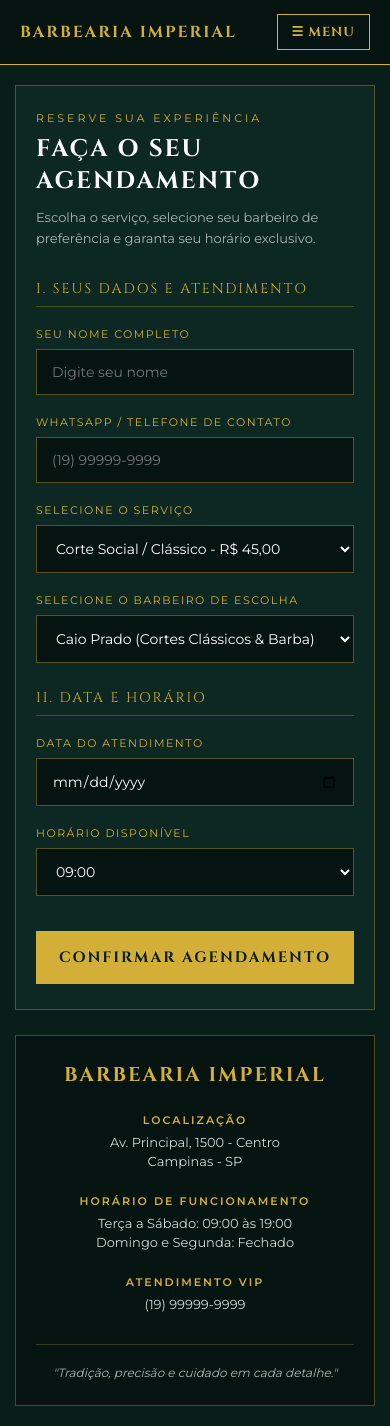
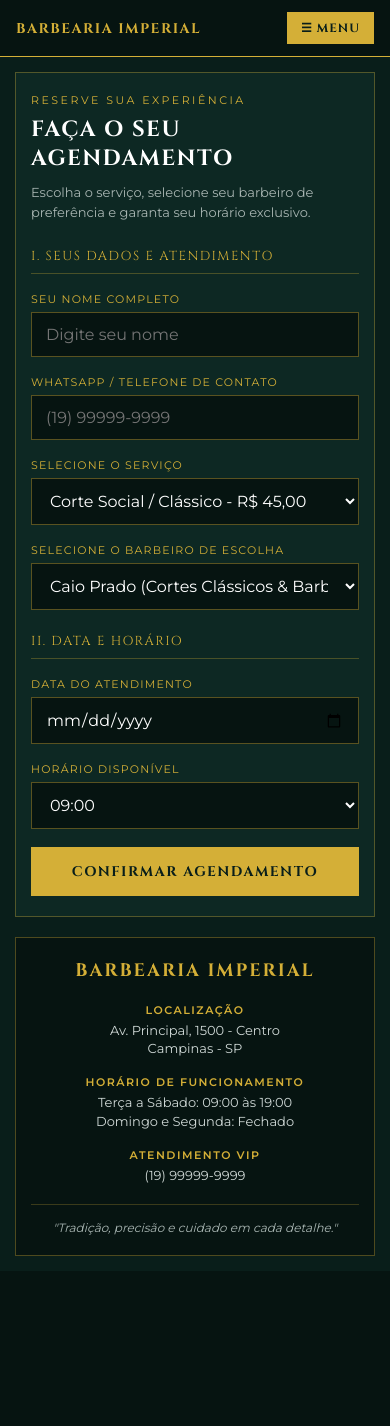
Before and after one commit to adrielifidelis-ship-it/Barbearia, a Django app: page / in a window 390 px wide. After the commit the page ends 1256 px from the top, so only its background shows below. Run offline with Django 5.2, Linux system fonts and the light colour scheme; data that the repository does not hold is empty.

Commit message:
Ajuste layout mobile vertical

```diff
--- a/templates/agendamento.html
+++ b/templates/agendamento.html
@@ -2,7 +2,7 @@
 <html lang="pt-br">
 <head>
     <meta charset="UTF-8">
-    <meta name="viewport" content="width=device-width, initial-scale=1.0">
+    <meta name="viewport" content="width=device-width, initial-scale=1.0, maximum-scale=1.0">
     <title>Barbearia Imperial - Agendamento</title>
     <link href="https://fonts.googleapis.com/css2?family=Cinzel:wght@400;700&family=Montserrat:wght@300;400;600&display=swap" rel="stylesheet">
     <style>
@@ -12,54 +12,52 @@
             box-sizing: border-box;
         }
 
-        body {
+        html, body {
+            max-width: 100vw;
+            overflow-x: hidden;
             background-color: #091e1a;
             color: #e8e6e1;
             font-family: 'Montserrat', sans-serif;
+        }
+
+        body {
             display: flex;
             min-height: 100vh;
         }
 
-        /* Barra Superior Mobile */
         .mobile-header {
             display: none;
+            width: 100%;
             background-color: #061411;
             border-bottom: 1px solid #d4af37;
-            padding: 14px 20px;
+            padding: 12px 16px;
             justify-content: space-between;
             align-items: center;
             position: sticky;
             top: 0;
-            z-index: 1001;
+            z-index: 9999;
         }
 
         .mobile-brand {
             font-family: 'Cinzel', serif;
             color: #d4af37;
-            font-size: 16px;
+            font-size: 14px;
             font-weight: 700;
-            letter-spacing: 2px;
+            letter-spacing: 1.5px;
         }
 
         .btn-menu-mobile {
-            background-color: transparent;
-            color: #d4af37;
-            border: 1px solid #d4af37;
+            background-color: #d4af37;
+            color: #091e1a;
+            border: none;
             padding: 8px 14px;
             font-family: 'Cinzel', serif;
-            font-size: 13px;
+            font-size: 12px;
             font-weight: 700;
             letter-spacing: 1px;
             cursor: pointer;
-            transition: 0.3s;
         }
 
-        .btn-menu-mobile:hover {
-            background-color: #d4af37;
-            color: #091e1a;
-        }
-
-        /* Sidebar Lateral */
         .sidebar {
             width: 280px;
             background-color: #061411;
@@ -77,11 +75,11 @@
 
         .logo-container {
             text-align: center;
-            margin-bottom: 40px;
+            margin-bottom: 35px;
         }
 
         .logo-container img {
-            width: 150px;
+            width: 140px;
             height: auto;
             border-radius: 6px;
             border: 1px solid rgba(212, 175, 55, 0.4);
@@ -91,7 +89,7 @@
             width: 100%;
             display: flex;
             flex-direction: column;
-            gap: 15px;
+            gap: 12px;
         }
 
         .nav-links a {
@@ -100,20 +98,18 @@
             font-family: 'Cinzel', serif;
             font-size: 13px;
             letter-spacing: 1.5px;
-            padding: 14px 18px;
+            padding: 13px 16px;
             border: 1px solid rgba(212, 175, 55, 0.3);
             text-align: center;
-            transition: all 0.3s ease;
+            transition: 0.3s;
         }
 
         .nav-links a:hover, .nav-links a.active {
             background-color: #d4af37;
             color: #091e1a;
             font-weight: 700;
-            border-color: #d4af37;
         }
 
-        /* Conteúdo Principal */
         .main-content {
             margin-left: 280px;
             flex: 1;
@@ -121,19 +117,21 @@
             display: flex;
             gap: 40px;
             align-items: flex-start;
+            width: calc(100% - 280px);
         }
 
         .booking-section {
             flex: 2;
             background-color: #0d2823;
             border: 1px solid rgba(212, 175, 55, 0.35);
-            padding: 40px;
+            padding: 35px;
+            width: 100%;
         }
 
         .subtitle {
             color: #d4af37;
             font-size: 11px;
-            letter-spacing: 3px;
+            letter-spacing: 2.5px;
             text-transform: uppercase;
             margin-bottom: 8px;
         }
@@ -141,187 +139,150 @@
         h1 {
             font-family: 'Cinzel', serif;
             color: #ffffff;
-            font-size: 32px;
-            letter-spacing: 2px;
+            font-size: 28px;
+            letter-spacing: 1.5px;
             margin-bottom: 10px;
         }
 
         .description {
             color: #a8b5b2;
             font-size: 13px;
-            margin-bottom: 30px;
-            line-height: 1.6;
+            margin-bottom: 25px;
+            line-height: 1.5;
         }
 
         .section-title {
             font-family: 'Cinzel', serif;
             color: #d4af37;
-            font-size: 14px;
-            letter-spacing: 2px;
+            font-size: 13px;
+            letter-spacing: 1.5px;
             border-bottom: 1px solid rgba(212, 175, 55, 0.3);
             padding-bottom: 8px;
-            margin: 25px 0 20px 0;
+            margin: 22px 0 18px 0;
         }
 
         .form-group {
-            margin-bottom: 20px;
+            margin-bottom: 18px;
         }
 
         label {
             display: block;
             font-size: 11px;
-            letter-spacing: 1.5px;
+            letter-spacing: 1.2px;
             color: #d4af37;
             text-transform: uppercase;
-            margin-bottom: 8px;
+            margin-bottom: 6px;
         }
 
         input, select {
             width: 100%;
-            padding: 13px 15px;
+            padding: 12px 14px;
             background-color: #061411;
             border: 1px solid rgba(212, 175, 55, 0.4);
             color: #ffffff;
             font-family: 'Montserrat', sans-serif;
-            font-size: 14px;
+            font-size: 16px;
             outline: none;
         }
 
-        input:focus, select:focus {
-            border-color: #d4af37;
-        }
-
         .btn-submit {
+            display: block;
             width: 100%;
-            padding: 16px;
+            padding: 15px;
             background-color: #d4af37;
             color: #091e1a;
             font-family: 'Cinzel', serif;
-            font-size: 15px;
+            font-size: 14px;
             font-weight: 700;
-            letter-spacing: 2px;
+            letter-spacing: 1.5px;
             border: none;
+            text-align: center;
             cursor: pointer;
             margin-top: 15px;
-            transition: 0.3s;
         }
 
-        .btn-submit:hover {
-            background-color: #e5c358;
-        }
-
-        /* Card Lateral de Informações */
         .info-card {
             flex: 1;
             background-color: #061411;
             border: 1px solid rgba(212, 175, 55, 0.35);
-            padding: 35px 30px;
+            padding: 30px 25px;
             text-align: center;
+            width: 100%;
         }
 
         .info-card h2 {
             font-family: 'Cinzel', serif;
             color: #d4af37;
-            font-size: 20px;
+            font-size: 18px;
             letter-spacing: 2px;
-            margin-bottom: 25px;
+            margin-bottom: 20px;
         }
 
-        .info-item {
-            margin-bottom: 22px;
-        }
+        .info-item { margin-bottom: 18px; }
+        .info-item h4 { font-size: 11px; color: #d4af37; letter-spacing: 1.5px; margin-bottom: 4px; }
+        .info-item p { font-size: 13px; color: #cfd8d6; line-height: 1.4; }
+        .quote { margin-top: 20px; padding-top: 15px; border-top: 1px solid rgba(212, 175, 55, 0.25); font-style: italic; font-size: 12px; color: #a8b5b2; }
+        .alert-error { background-color: rgba(220, 53, 69, 0.2); border: 1px solid #dc3545; color: #ff8a93; padding: 12px; margin-bottom: 15px; font-size: 13px; }
 
-        .info-item h4 {
-            font-size: 11px;
-            color: #d4af37;
-            letter-spacing: 2px;
-            text-transform: uppercase;
-            margin-bottom: 6px;
-        }
-
-        .info-item p {
-            font-size: 13px;
-            color: #cfd8d6;
-            line-height: 1.5;
-        }
-
-        .quote {
-            margin-top: 30px;
-            padding-top: 20px;
-            border-top: 1px solid rgba(212, 175, 55, 0.25);
-            font-style: italic;
-            font-size: 12px;
-            color: #a8b5b2;
-        }
-
-        .alert-error {
-            background-color: rgba(220, 53, 69, 0.2);
-            border: 1px solid #dc3545;
-            color: #ff8a93;
-            padding: 12px 15px;
-            margin-bottom: 20px;
-            font-size: 13px;
-        }
-
-        /* Responsividade Mobile */
-        @media (max-width: 900px) {
+        @media screen and (max-width: 1024px) {
             body {
-                flex-direction: column;
+                flex-direction: column !important;
+                display: block !important;
             }
 
             .mobile-header {
-                display: flex;
+                display: flex !important;
             }
 
             .sidebar {
-                display: none;
-                position: relative;
-                width: 100%;
-                height: auto;
-                border-right: none;
-                border-bottom: 2px solid #d4af37;
-                padding: 25px 20px;
+                display: none !important;
+                position: static !important;
+                width: 100% !important;
+                height: auto !important;
+                border-right: none !important;
+                border-bottom: 2px solid #d4af37 !important;
+                padding: 20px 15px !important;
             }
 
             .sidebar.aberto {
-                display: flex;
+                display: flex !important;
             }
 
             .logo-container {
-                margin-bottom: 20px;
+                margin-bottom: 15px !important;
             }
 
             .logo-container img {
-                width: 110px;
+                width: 90px !important;
             }
 
             .main-content {
-                margin-left: 0;
-                padding: 20px 15px;
-                flex-direction: column;
-                gap: 25px;
+                margin-left: 0 !important;
+                width: 100% !important;
+                padding: 15px !important;
+                flex-direction: column !important;
+                display: flex !important;
+                gap: 20px !important;
             }
 
             .booking-section, .info-card {
-                width: 100%;
-                padding: 25px 20px;
+                padding: 20px 15px !important;
+                width: 100% !important;
             }
 
             h1 {
-                font-size: 24px;
+                font-size: 22px !important;
             }
         }
     </style>
 </head>
 <body>
 
-    <!-- Barra Mobile Recolhível -->
     <div class="mobile-header">
         <span class="mobile-brand">BARBEARIA IMPERIAL</span>
         <button type="button" class="btn-menu-mobile" id="btnMenuMobile" onclick="toggleMenu()">☰ MENU</button>
     </div>
 
-    <!-- Menu Lateral -->
     <aside class="sidebar" id="sidebarMenu">
         <div class="logo-container">
             <img src="/static/logo_imperial.jpg" alt="Barbearia Imperial">
@@ -333,7 +294,6 @@
         </nav>
     </aside>
 
-    <!-- Conteúdo Principal -->
     <main class="main-content">
         <section class="booking-section">
             <p class="subtitle">RESERVE SUA EXPERIÊNCIA</p>
```
Also changed, not shown: templates/painel.html (+50 -68 lines), templates/portfolio.html (+63 -79 lines).
